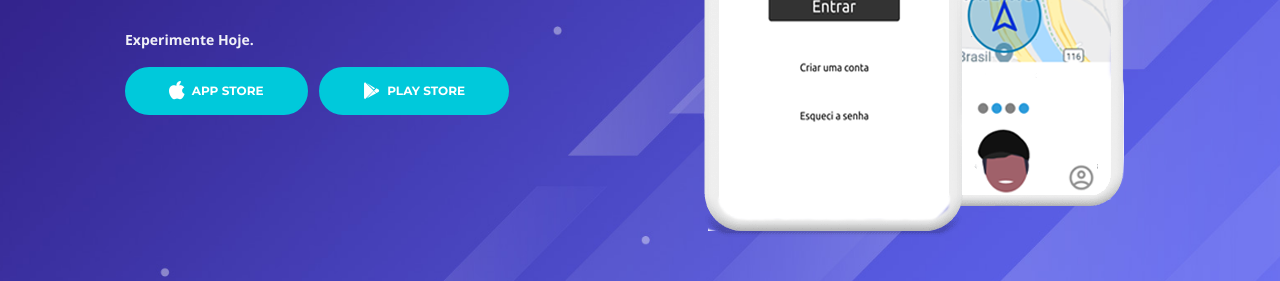
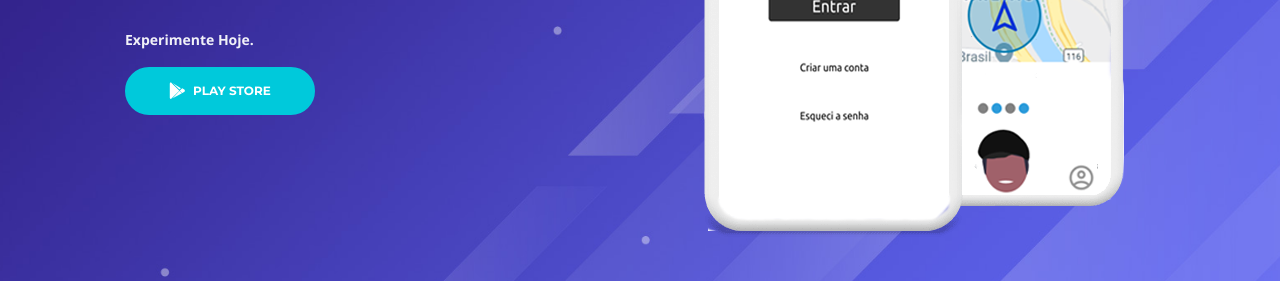
Before and after one commit to renanbastos93/hackccr, a website: page public/index.html in a window 1280 px wide. Shown: the part 499-780 px from the top of the page. Drawn offline with nearby package versions, Linux system fonts and the light colour scheme.

Commit message:
download apk

```diff
--- a/public/index.html
+++ b/public/index.html
@@ -111,8 +111,7 @@
                             <h2>ASSISTENTE VIRTUAL <br>PARA <span id="js-rotating">CAMINHONEIROS, CARRETEIROS</span></h1>
                             <p class="p-large"><b>Bina</b>, assistente virtual desenvolvida para auxiliar o motorista durante todo seu trajeto de trabalho, cuidando de sua segurança, saúde e produtividade. </p>
                             <P><b>Experimente Hoje.</b> </P>
-                            <a class="btn-solid-lg page-scroll" href="#your-link"><i class="fab fa-apple"></i>APP STORE</a>
-                            <a class="btn-solid-lg page-scroll" href="#your-link"><i class="fab fa-google-play"></i>PLAY STORE</a>
+                            <a class="btn-solid-lg page-scroll" href="/download"><i class="fab fa-google-play"></i>PLAY STORE</a>
                         </div>
                     </div> <!-- end of col -->
                     <div class="col-lg-6">
```
Also changed, not shown: app/app.js (+5 -5 lines).
